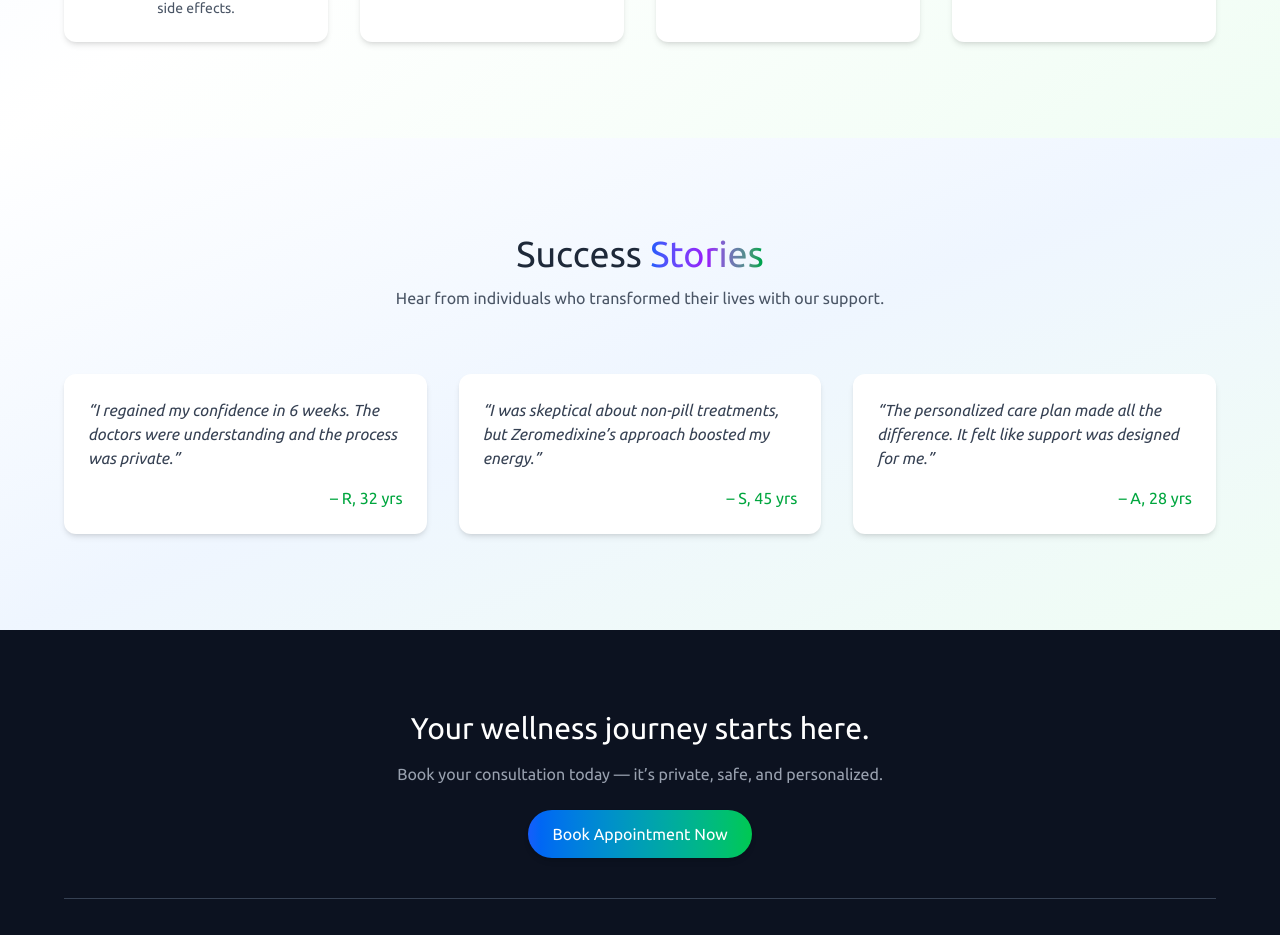
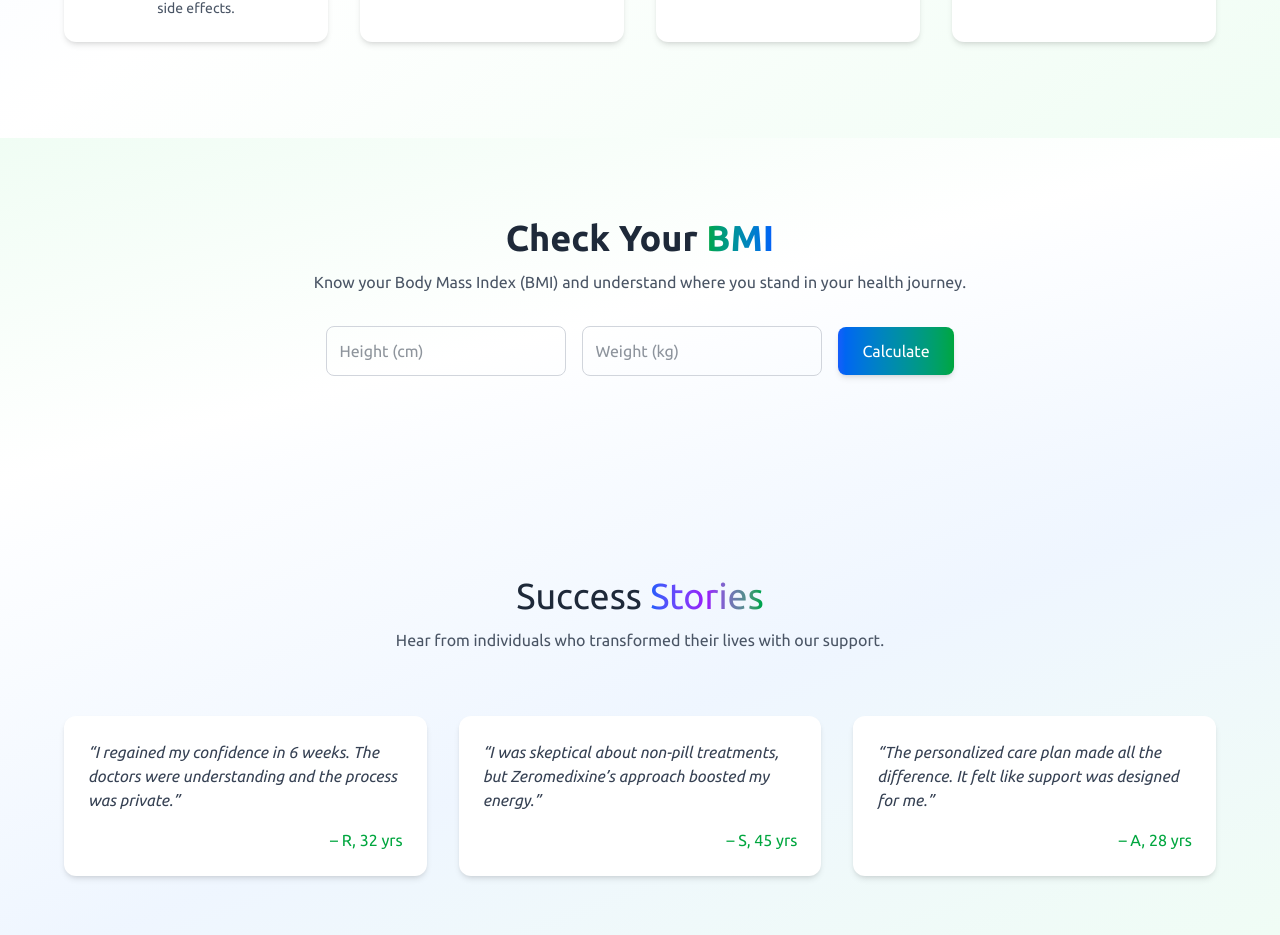
Before and after one commit to Gokul5001/Zeromedicine-new, a React (Vite) app: page / in a window 1280 px wide. Shown: the part 3039-3974 px from the top of the page. Built offline with nearby package versions, Linux system fonts and the light colour scheme.

Commit message:
BMI calculator included

```diff
--- a/src/App.jsx
+++ b/src/App.jsx
@@ -13,6 +13,8 @@ import FitnessNutrition from "./Components/services/FitnessNutrition";
 import LifestyleDiseases from "./Components/services/Lifestyle_diseases";
 import SexualWellness from "./Components/services/Sexual_wellness";
 import ScrollToTop from "./Components/ScrollToTop"; // ✅ new import
+import BMICalculator from "./Components/BMICalculator";
+
 
 const App = () => {
   const scrollToAppointment = () => {
@@ -36,7 +38,9 @@ const App = () => {
                 <AppointmentForm />
                 <HowItWorks />
                 <WhyChooseUs />
+                <BMICalculator /> {/* ✅ New Section */}
                 <Testimonials />
+
               </>
             }
           />
--- /dev/null
+++ b/src/Components/BMICalculator.jsx
@@ -0,0 +1,66 @@
+import React, { useState } from "react";
+
+const BMICalculator = () => {
+  const [height, setHeight] = useState("");
+  const [weight, setWeight] = useState("");
+  const [bmi, setBmi] = useState(null);
+  const [category, setCategory] = useState("");
+
+  const calculateBMI = () => {
+    if (height && weight) {
+      const heightInMeters = height / 100;
+      const bmiValue = (weight / (heightInMeters * heightInMeters)).toFixed(1);
+      setBmi(bmiValue);
+
+      if (bmiValue < 18.5) setCategory("Underweight 😕");
+      else if (bmiValue < 24.9) setCategory("Normal 😊");
+      else if (bmiValue < 29.9) setCategory("Overweight 😐");
+      else setCategory("Obese 😟");
+    }
+  };
+
+  return (
+    <section id="bmi" className="py-20 px-6 bg-gradient-to-br from-green-50 via-white to-blue-50 text-center">
+      <div className="max-w-3xl mx-auto">
+        <h2 className="text-3xl md:text-4xl font-semibold mb-3 text-gray-800">
+          Check Your <span className="bg-gradient-to-r from-green-600 to-blue-600 bg-clip-text text-transparent">BMI</span>
+        </h2>
+        <p className="text-gray-600 mb-8">
+          Know your Body Mass Index (BMI) and understand where you stand in your health journey.
+        </p>
+
+        <div className="flex flex-col sm:flex-row justify-center items-center gap-4 mb-6">
+          <input
+            type="number"
+            placeholder="Height (cm)"
+            value={height}
+            onChange={(e) => setHeight(e.target.value)}
+            className="border border-gray-300 rounded-lg p-3 w-60 focus:outline-none focus:ring-2 focus:ring-green-400"
+          />
+          <input
+            type="number"
+            placeholder="Weight (kg)"
+            value={weight}
+            onChange={(e) => setWeight(e.target.value)}
+            className="border border-gray-300 rounded-lg p-3 w-60 focus:outline-none focus:ring-2 focus:ring-green-400"
+          />
+          <button
+            onClick={calculateBMI}
+            className="px-6 py-3 bg-gradient-to-r from-blue-600 to-green-600 text-white rounded-lg shadow-md hover:shadow-lg transition"
+          >
+            Calculate
+          </button>
+        </div>
+
+        {bmi && (
+          <div className="mt-6 p-6 bg-white shadow-lg rounded-lg inline-block">
+            <p className="text-xl font-semibold text-gray-800">Your BMI: {bmi}</p>
+            <p className="text-lg text-green-600 mt-2">{category}</p>
+          </div>
+        )}
+      </div>
+    </section>
+  );
+};
+
+export default BMICalculator;
--- a/src/Components/Header.jsx
+++ b/src/Components/Header.jsx
@@ -1,192 +1,4 @@
-// import React, { useState } from "react";
-// import { Menu, X, ChevronDown } from "lucide-react";
-// import { useNavigate } from "react-router-dom";
 
-
-// const Header = () => {
-//     const navigate = useNavigate();
-//   const [isSidebarOpen, setIsSidebarOpen] = useState(false);
-//   const [isServicesOpen, setIsServicesOpen] = useState(false);
-
-//   const toggleSidebar = () => setIsSidebarOpen(!isSidebarOpen);
-//   const toggleServices = () => setIsServicesOpen(!isServicesOpen);
-
-//   const services = [
-//     { name: "Pain Relief", link: "/pain-relief" },
-//     { name: "Fitness & Nutrition", link: "/fitness-nutrition" },
-//     { name: "Lifestyle Diseases", link: "/life-style-diseases" },
-//     { name: "Sexual Wellness", link: "/sexual-wellness" },
-
-//   ];
-
-//   const scrollToSection = (id) => {
-//     // If on home page, scroll directly
-//     if (window.location.pathname === "/") {
-//       document.querySelector(id)?.scrollIntoView({ behavior: "smooth" });
-//     } else {
-//       // Navigate to home page, then scroll after render
-//       navigate("/", { replace: false });
-//       setTimeout(() => {
-//         document.querySelector(id)?.scrollIntoView({ behavior: "smooth" });
-//       }, 100); // small delay to let Home page render
-//     }
-//   };
-
-
-//   return (
-//     <header className="flex justify-between items-center px-6 md:px-8 py-4 shadow-sm bg-white fixed top-0 left-0 w-full z-50">
-//       {/* Logo */}
-// {/* Logo */}
-// <div className="flex items-center space-x-2 cursor-pointer" onClick={() => navigate("/")}>
-//   <img
-//     src="https://assets.zyrosite.com/AQExk2poopfpXBKP/g162-Awv4WBBarXteOV3J.svg"
-//     alt="Zero Medicine Logo"
-//     className="h-10 w-auto"
-//   />
-// </div>
-
-
-//       {/* Desktop Menu */}
-//       <nav className="hidden md:flex space-x-8 text-gray-700 font-medium relative">
-//       <a
-//         href="#how"
-//         onClick={(e) => {
-//           e.preventDefault();
-//           scrollToSection("#how");
-//         }}
-//       >
-//         How It Works
-//       </a>
-//       <a
-//         href="#why"
-//         onClick={(e) => {
-//           e.preventDefault();
-//           scrollToSection("#why");
-//         }}
-//       >
-//         Why Us
-//       </a>
-
-//         {/* Dropdown - Services */}
-//         <div className="relative">
-//           <button
-//             onClick={toggleServices}
-//             className="flex items-center gap-1 hover:text-blue-600 transition focus:outline-none"
-//           >
-//             Services <ChevronDown size={18} />
-//           </button>
-
-//           {isServicesOpen && (
-//             <div
-//               onMouseLeave={() => setIsServicesOpen(false)}
-//               className="absolute top-8 left-0 bg-white shadow-lg rounded-lg w-56 border border-gray-100 py-2"
-//             >
-//               {services.map((service, index) => (
-//                 <a
-//                   key={index}
-//                   href={service.link}
-//                   className="block px-4 py-2 text-gray-700 hover:bg-blue-50 hover:text-blue-600 transition"
-//                 >
-//                   {service.name}
-//                 </a>
-//               ))}
-//             </div>
-//           )}
-//         </div>
-
-//         <a
-//         href="#testimonials"
-//         onClick={(e) => {
-//           e.preventDefault();
-//           scrollToSection("#testimonials");
-//         }}
-//       >
-//         Testimonials
-//       </a>
-
-//       </nav>
-
-//       {/* Mobile Hamburger */}
-//       <div className="md:hidden">
-//         <button onClick={toggleSidebar} className="focus:outline-none">
-//           {isSidebarOpen ? <X size={24} /> : <Menu size={24} />}
-//         </button>
-//       </div>
-
-//       {/* Mobile Sidebar */}
-//  {/* Mobile Sidebar */}
-// <div
-//   className={`fixed top-0 right-0 h-full w-64 bg-white shadow-lg transform transition-transform duration-300 ${
-//     isSidebarOpen ? "translate-x-0" : "translate-x-full"
-//   } md:hidden`}
-// >
-//   <div className="flex justify-end p-4">
-//     <button onClick={toggleSidebar} className="focus:outline-none">
-//       <X size={24} />
-//     </button>
-//   </div>
-
-//   <nav className="flex flex-col mt-10 space-y-6 px-6 text-gray-700 font-medium">
-//     <a
-//       href="#how"
-//       onClick={(e) => {
-//         e.preventDefault();
-//         toggleSidebar();
-//         scrollToSection("#how");
-//       }}
-//       className="hover:text-blue-600 transition"
-//     >
-//       How It Works
-//     </a>
-
-//     <a
-//       href="#why"
-//       onClick={(e) => {
-//         e.preventDefault();
-//         toggleSidebar();
-//         scrollToSection("#why");
-//       }}
-//       className="hover:text-blue-600 transition"
-//     >
-//       Why Us
-//     </a>
-
-//     {/* Services in mobile sidebar */}
-//     <div>
-//       <p className="font-semibold mb-2 text-blue-600">Services</p>
-//       <div className="flex flex-col gap-2">
-//         {services.map((service, i) => (
-//           <a
-//             key={i}
-//             href={service.link}
-//             onClick={toggleSidebar}
-//             className="text-gray-700 hover:text-green-600 transition text-sm"
-//           >
-//             {service.name}
-//           </a>
-//         ))}
-//       </div>
-//     </div>
-
-//     <a
-//       href="#testimonials"
-//       onClick={(e) => {
-//         e.preventDefault();
-//         toggleSidebar();
-//         scrollToSection("#testimonials");
-//       }}
-//       className="hover:text-blue-600 transition"
-//     >
-//       Testimonials
-//     </a>
-//   </nav>
-// </div>
-
-//     </header>
-//   );
-// };
-
-// export default Header;
 
 import React, { useState } from "react";
 import { Menu, X, ChevronDown } from "lucide-react";
@@ -220,6 +32,8 @@ const Header = () => {
   const explore = [
     { name: "How It Works", id: "#how" },
     { name: "Why Us", id: "#why" },
+    { name: "BMI Calculator", id: "#bmi" },
+
     { name: "Testimonials", id: "#testimonials" },
   ];
 
--- a/src/Components/HeroSection.jsx
+++ b/src/Components/HeroSection.jsx
@@ -21,6 +21,7 @@ const HeroSection = ({ onBookAppointment }) => (
         className="max-w-4xl mx-auto"
       >
    <h1 className="text-4xl sm:text-4xl md:text-6xl mb-6 bg-gradient-to-r from-blue-600 via-purple-600 to-green-600 bg-clip-text text-transparent leading-snug ">
+
   Take Control of Your Health, Naturally.
 </h1>
 
```
